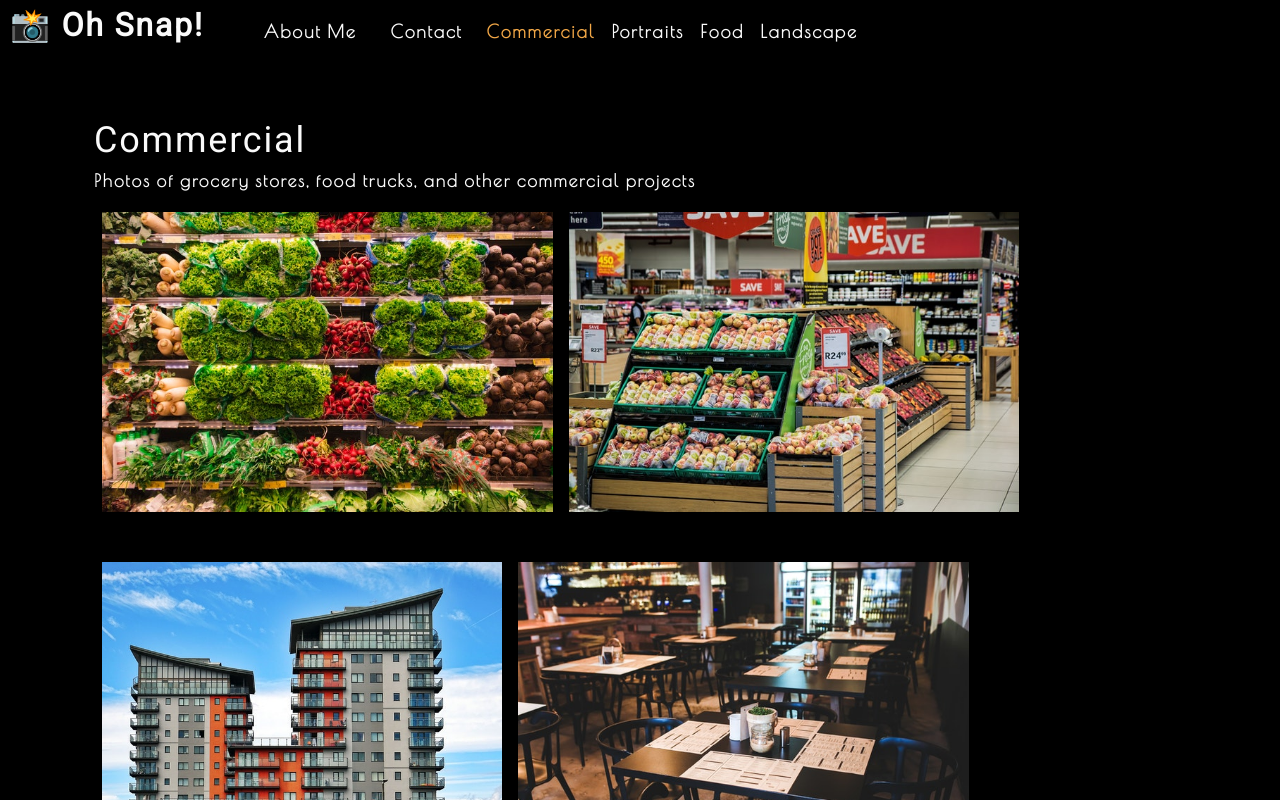
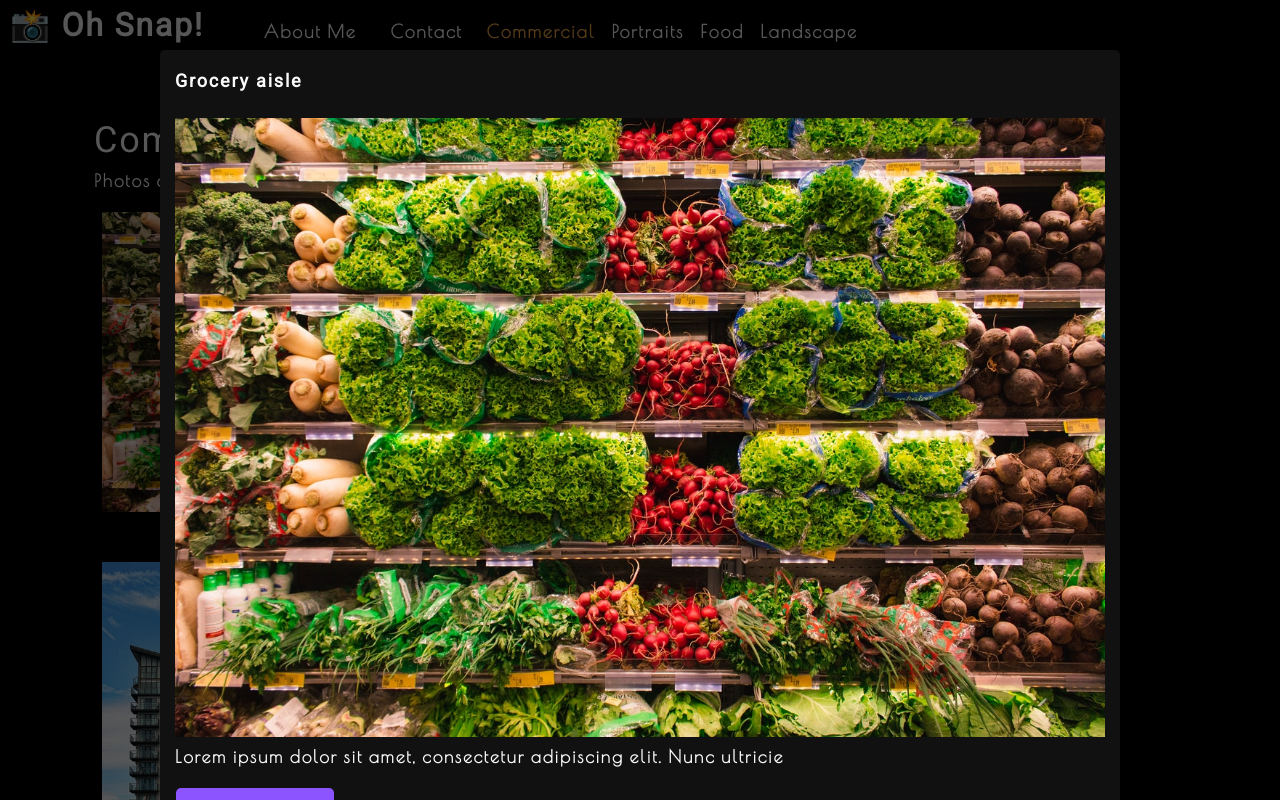
Before and after one commit to shanshantina/photo-port, a React (Create React App) app: page / in a window 1280 px wide. Both pictures are taken after a click on the picture 327 px from the left and 361 px from the top of the page. Shown: the top 800 px of the page. Built offline with nearby package versions, Linux system fonts and the light colour scheme.

Commit message:
add modal

```diff
--- /dev/null
+++ b/src/components/Modal/index.js
@@ -0,0 +1,21 @@
+import React from 'react';
+
+function Modal({currentPhoto}) {
+    // import the state from Photolist to modal
+    const { name, category, description, index } = currentPhoto;
+
+    return (
+        <div className="modalBackdrop">
+            <div className="modalContainer">
+                <h3 className="modalTitle">{name}</h3>
+                <img src={require(`../../assets/large/${category}/${index}.jpg`)} alt="current category" />
+                <p>{description}</p>
+                <button type="button">
+                    Close this modal
+                </button>
+            </div>
+        </div>
+    )
+}
+
+export default Modal;
--- a/src/components/PhotoList/index.js
+++ b/src/components/PhotoList/index.js
@@ -1,6 +1,10 @@
 import React, { useState } from "react";
+import Modal from '../Modal';
 
 function PhotoList({ category }) {
+  const [currentPhoto, setCurrentPhoto] = useState();
+  const [isModalOpen, setIsModalOpen] = useState(false);
+
   const [photos] = useState([
     {
       name: "Grocery aisle",
@@ -118,17 +122,23 @@ function PhotoList({ category }) {
     },
   ]);
 
-  // hooks
   const currentPhotos = photos.filter((photo) => photo.category === category);
+
+  const toggleModal = (image, i) => {
+    setCurrentPhoto({...image, index: i});
+    setIsModalOpen(true);
+  }
 
   return (
     <div>
+      {isModalOpen && <Modal currentPhoto={currentPhoto} />}
       <div className="flex-row">
         {currentPhotos.map((image, i) => (
           <img
             src={require(`../../assets/small/${category}/${i}.jpg`)}
             alt={image.name}
             className="img-thumbnail mx-1"
+            onClick={() => toggleModal(image, i)}
             key={image.name}
           />
         ))}
```
